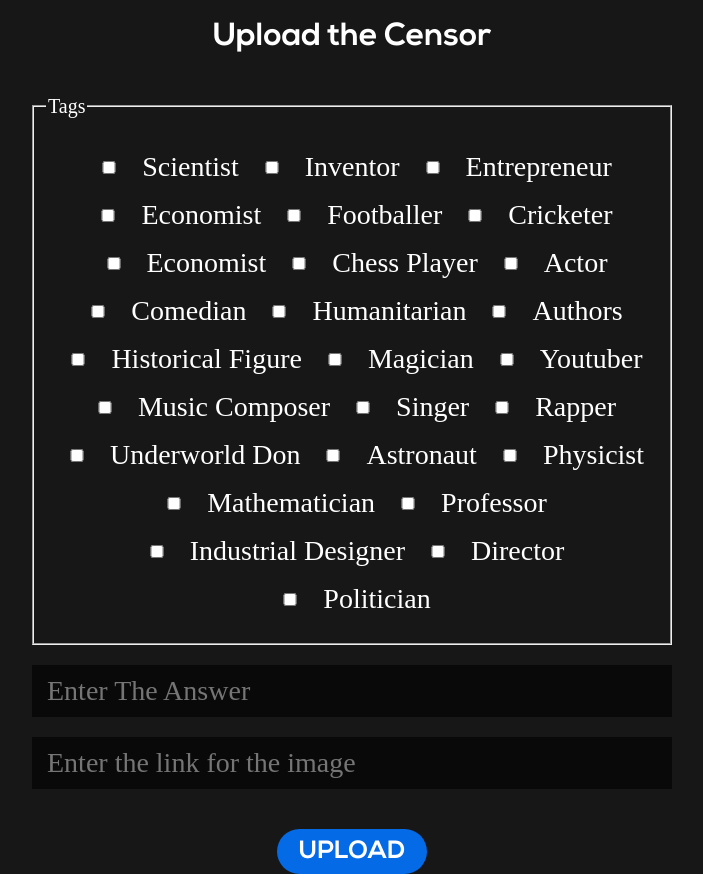
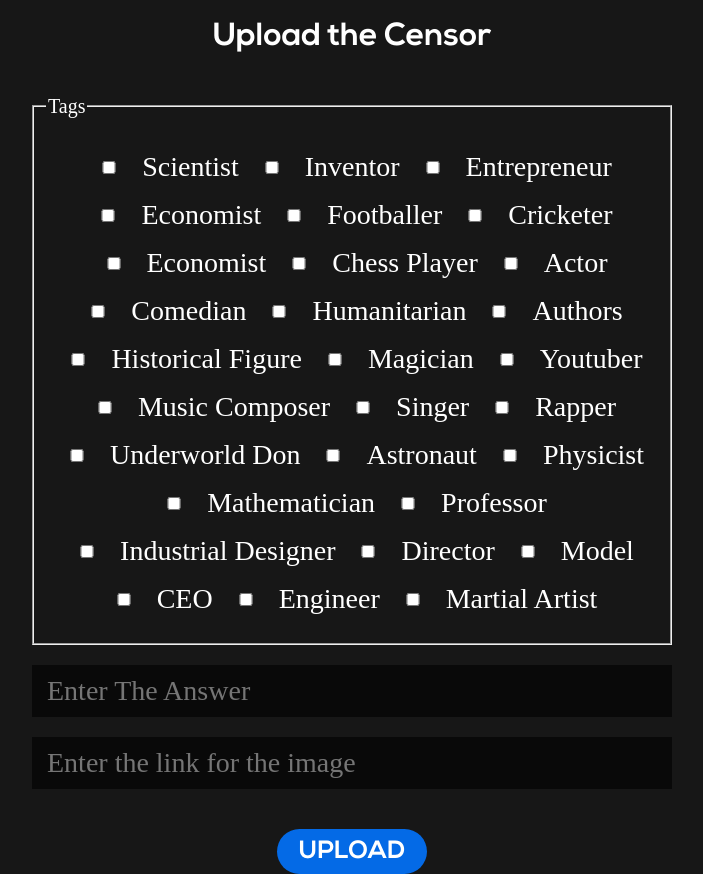
Before and after one commit to ShobhanKarthick/censored, a React (Create React App) app in the folder client/: page /upload in a window 1280 px wide. Shown: the whole page, without its empty margins (288-991 px from the left). Built offline with nearby package versions, Linux system fonts and the light colour scheme; a web font is replaced by a local one.

Commit message:
add more tags

```diff
--- a/client/src/Components/Upload.js
+++ b/client/src/Components/Upload.js
@@ -79,6 +79,10 @@ function Upload() {
     document.getElementById("IndustrialDesigner").checked = false
     document.getElementById("Director").checked = false
     document.getElementById("Politician").checked = false
+    document.getElementById("Model").checked = false
+    document.getElementById("CEO").checked = false
+    document.getElementById("Engineer").checked = false
+    document.getElementById("MartialArtist").checked = false
   };
 
   return (
@@ -112,7 +116,10 @@ function Upload() {
         <div><input id="Professor" className='upload-tag-input' type='checkbox' value="Professor" onChange={clueHandler} /><label className="upload-input-label" for="Professor">Professor</label></div>
         <div><input id="IndustrialDesigner" className='upload-tag-input' type='checkbox' value="Industrial Designer" onChange={clueHandler} /><label className="upload-input-label" for="IndustrialDesigner">Industrial Designer</label></div>
         <div><input id="Director" className='upload-tag-input' type='checkbox' value="Director" onChange={clueHandler} /><label className="upload-input-label" for="Director">Director</label></div>
-        <div><input id="Politician" className='upload-tag-input' type='checkbox' value="Politician" onChange={clueHandler} /><label className="upload-input-label" for="Politician">Politician</label></div>
+        <div><input id="Model" className='upload-tag-input' type='checkbox' value="Model" onChange={clueHandler} /><label className="upload-input-label" for="Model">Model</label></div>
+        <div><input id="CEO" className='upload-tag-input' type='checkbox' value="CEO" onChange={clueHandler} /><label className="upload-input-label" for="CEO">CEO</label></div>
+        <div><input id="Engineer" className='upload-tag-input' type='checkbox' value="Engineer" onChange={clueHandler} /><label className="upload-input-label" for="Engineer">Engineer</label></div>
+        <div><input id="MartialArtist" className='upload-tag-input' type='checkbox' value="Martial Artist" onChange={clueHandler} /><label className="upload-input-label" for="MartialArtist">Martial Artist</label></div>
         </fieldset>
       <input
           style={{ marginBottom: "20px" }}
```
